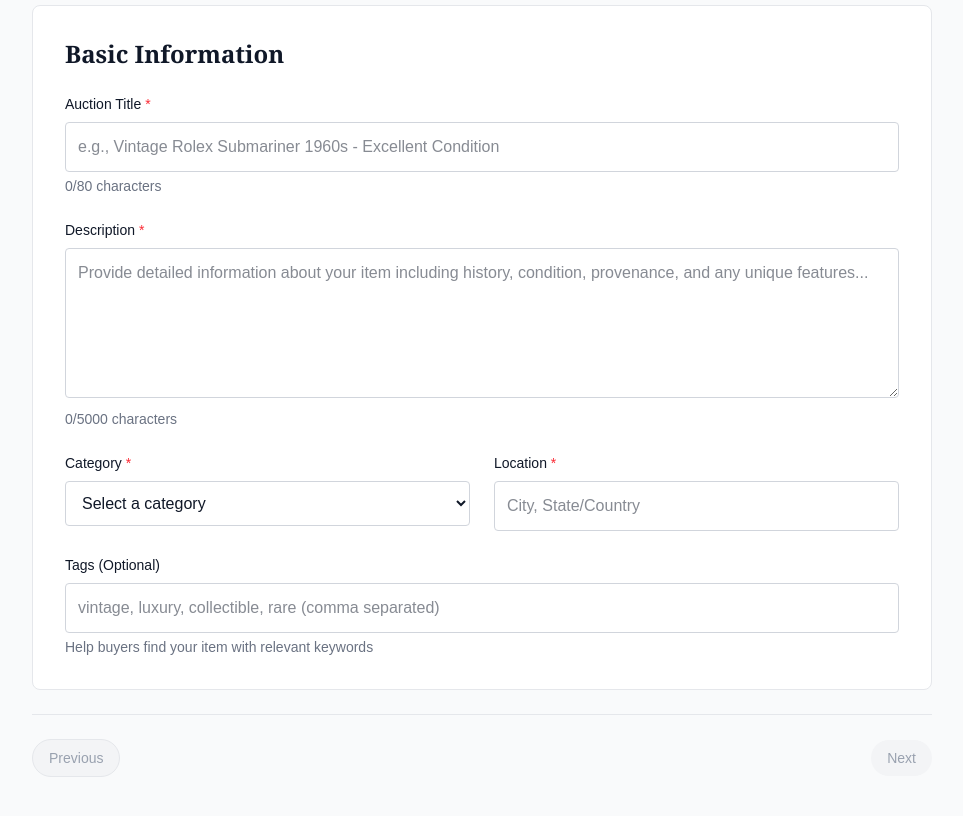
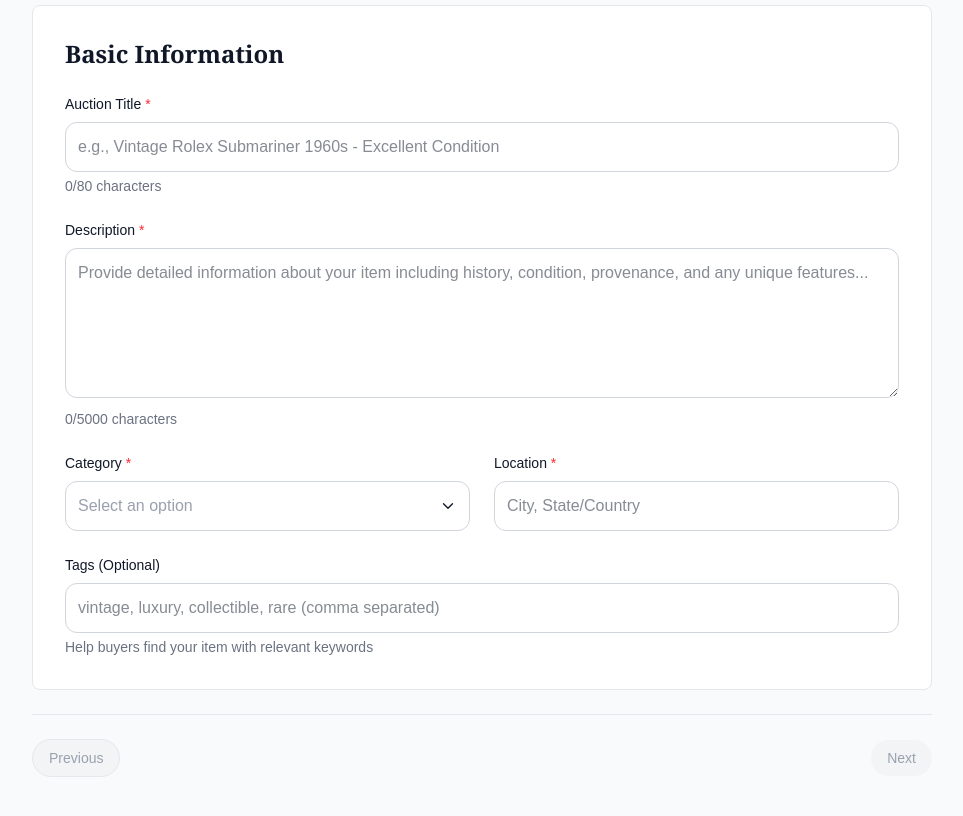
Before and after one commit to Himashmayadunna/auction-management-system, a Next.js app: page /sell in a window 1280 px wide. Shown: the part 540-1356 px from the top of the page, without its empty margins (158-1121 px from the left). Built offline with nearby package versions, Linux system fonts and the light colour scheme.

Commit message:
redesign

```diff
--- /dev/null
+++ b/src/app/components/sell/CustomSelect.jsx
@@ -0,0 +1,170 @@
+"use client";
+
+import React, { useEffect, useRef, useState } from "react";
+
+/**
+ * CustomSelect
+ * Props:
+ *  - label?: string
+ *  - options: string[]
+ *  - value?: string
+ *  - onChange?: (val: string) => void
+ *  - placeholder?: string
+ *  - className?: string
+ */
+export default function CustomSelect({
+  label,
+  options = [],
+  value = "",
+  onChange,
+  placeholder = "Select an option",
+  className = "",
+}) {
+  const [open, setOpen] = useState(false);
+  const [highlighted, setHighlighted] = useState(-1);
+
+  const containerRef = useRef(null);
+  const optionRefs = useRef([]);
+
+  useEffect(() => {
+    optionRefs.current = optionRefs.current.slice(0, options.length);
+  }, [options]);
+
+  // Close on outside click
+  useEffect(() => {
+    function handleDocDown(e) {
+      if (containerRef.current && !containerRef.current.contains(e.target)) {
+        setOpen(false);
+      }
+    }
+    document.addEventListener("mousedown", handleDocDown);
+    return () => document.removeEventListener("mousedown", handleDocDown);
+  }, []);
+
+  useEffect(() => {
+    if (open && highlighted >= 0 && optionRefs.current[highlighted]) {
+      optionRefs.current[highlighted].scrollIntoView({ block: "nearest" });
+    }
+  }, [highlighted, open]);
+
+  const openAndSetHighlight = () => {
+    const idx = options.findIndex((o) => o === value);
+    setHighlighted(idx >= 0 ? idx : 0);
+    setOpen(true);
+  };
+
+  const toggleOpen = () => {
+    if (!open) openAndSetHighlight();
+    else setOpen(false);
+  };
+
+  const handleSelect = (val) => {
+    onChange?.(val);
+    setOpen(false);
+  };
+
+  const onKeyDown = (e) => {
+    if (e.key === "ArrowDown") {
+      e.preventDefault();
+      if (!open) {
+        openAndSetHighlight();
+        return;
+      }
+      setHighlighted((p) => Math.min(options.length - 1, (p < 0 ? 0 : p + 1)));
+    } else if (e.key === "ArrowUp") {
+      e.preventDefault();
+      if (!open) {
+        openAndSetHighlight();
+        return;
+      }
+      setHighlighted((p) => (p <= 0 ? options.length - 1 : p - 1));
+    } else if (e.key === "Enter" || e.key === " ") {
+      e.preventDefault();
+      if (open && highlighted >= 0) handleSelect(options[highlighted]);
+      else openAndSetHighlight();
+    } else if (e.key === "Escape") {
+      setOpen(false);
+    } else if (e.key === "Home") {
+      e.preventDefault();
+      if (open) setHighlighted(0);
+    } else if (e.key === "End") {
+      e.preventDefault();
+      if (open) setHighlighted(options.length - 1);
+    }
+  };
+
+  return (
+    <div
+      className={`relative w-full ${className}`}
+      ref={containerRef}
+      onKeyDown={onKeyDown}
+    >
+      {label && (
+        <label className="block text-sm font-medium mb-2">
+          {label} <span className="text-red-500">*</span>
+        </label>
+      )}
+
+      <button
+        type="button"
+        aria-haspopup="listbox"
+        aria-expanded={open}
+        className="w-full p-3 border border-gray-300 rounded-xl bg-white flex items-center justify-between text-left focus:outline-none focus:ring-2 focus:ring-[#1e2b44]"
+        onClick={toggleOpen}
+      >
+        <span className={`${!value ? "text-gray-400" : ""}`}>
+          {value || placeholder}
+        </span>
+
+        <svg
+          width="18"
+          height="18"
+          viewBox="0 0 24 24"
+          fill="none"
+          aria-hidden
+          className="ml-3"
+        >
+          <path
+            d="M6 9l6 6 6-6"
+            stroke="currentColor"
+            strokeWidth="1.8"
+            strokeLinecap="round"
+            strokeLinejoin="round"
+          />
+        </svg>
+      </button>
+
+      {open && (
+        <ul
+          role="listbox"
+          tabIndex={-1}
+          className="absolute z-20 mt-1 w-full bg-white border border-gray-200 rounded-lg shadow-lg max-h-60 overflow-y-auto py-1"
+        >
+          {options.length === 0 && (
+            <li className="px-4 py-2 text-sm text-gray-500">No options</li>
+          )}
+
+          {options.map((opt, idx) => {
+            const isSelected = value === opt;
+            const isHighlighted = highlighted === idx;
+            return (
+              <li
+                id={`option-${idx}`}
+                key={opt + idx}
+                role="option"
+                aria-selected={isSelected}
+                ref={(el) => (optionRefs.current[idx] = el)}
+                onMouseEnter={() => setHighlighted(idx)}
+                onClick={() => handleSelect(opt)}
+                className={`px-4 py-2 cursor-pointer select-none text-sm hover:bg-yellow-400 hover:text-black hover:font-medium hover:rounded-md`}
+
+              >
+                {opt}
+              </li>
+            );
+          })}
+        </ul>
+      )}
+    </div>
+  );
+}
--- a/src/app/sell/page.jsx
+++ b/src/app/sell/page.jsx
@@ -2,6 +2,8 @@
 
 import { useState, useEffect } from 'react';
 import Image from 'next/image';
+import CustomSelect from '../components/sell/CustomSelect';
+
 
 export default function SellPage() {
   const [step, setStep] = useState(1);
@@ -88,6 +90,7 @@ useEffect(() => {
   };
 
   // Step 3 fee calculations
+
   const startingBid = parseFloat(formData.startingBid) || 0;
   const finalValueFee = startingBid * 0.1;
   const estimatedReceive = startingBid - finalValueFee;
@@ -146,7 +149,9 @@ useEffect(() => {
 
   return (
     <div className="min-h-screen bg-gray-50 text-gray-900 w-full flex flex-col">
+
       {/* Header */}
+
       <div className="bg-[#22304a] py-20 px-8">
         <div className="max-w-[1100px] mx-auto text-center">
           <h1 className="text-[3rem] md:text-[3rem] font-bold text-white mb-4 leading-tight" style={{ fontFamily: 'Georgia, "Times New Roman", Times, serif' }}>
@@ -160,9 +165,11 @@ useEffect(() => {
       </div>
 
       {/* Stepper */}
+
       <Stepper current={step} />
 
       {/* Page-level heading */}
+
       <div className="w-[900px] mx-auto text-center mb-6">
         <h2
           className="text-xl md:text-2xl font-semibold"
@@ -174,6 +181,7 @@ useEffect(() => {
       </div>
 
       {/* Form container */}
+
       <div className="w-[900px] mx-auto mt-8">
         <div className="bg-white p-8 border border-gray-200 rounded-lg">
           <div className="mb-6">
@@ -192,6 +200,7 @@ useEffect(() => {
           </div>
 
           {/* Step 1 */}
+
           {step === 1 && (
             <section>
               <div className="space-y-6">
@@ -199,7 +208,7 @@ useEffect(() => {
                   <label className="block text-sm font-medium mb-2">
                     Auction Title <span className="text-red-500">*</span>
                   </label>
-                  <input type="text" name="title" value={formData.title} onChange={handleChange} placeholder="e.g., Vintage Rolex Submariner 1960s - Excellent Condition" className="w-full p-3 border border-gray-300 rounded text-base focus:outline-none focus:ring-2 focus:ring-[#1e2b44]" maxLength={80} />
+                  <input type="text" name="title" value={formData.title} onChange={handleChange} placeholder="e.g., Vintage Rolex Submariner 1960s - Excellent Condition" className="w-full p-3 border border-gray-300 rounded-xl text-base focus:outline-none focus:ring-2 focus:ring-[#1e2b44]" maxLength={80} />
                   <p className="text-sm text-gray-500 mt-1">{`${formData.title.length}/80 characters`}</p>
                 </div>
 
@@ -207,37 +216,41 @@ useEffect(() => {
                   <label className="block text-sm font-medium mb-2">
                     Description <span className="text-red-500">*</span>
                   </label>
-                  <textarea name="description" value={formData.description} onChange={handleChange} placeholder="Provide detailed information about your item including history, condition, provenance, and any unique features..." className="w-full p-3 border border-gray-300 rounded text-base min-h-[150px] focus:outline-none focus:ring-2 focus:ring-[#1e2b44]" maxLength={5000} />
+                  <textarea name="description" value={formData.description} onChange={handleChange} placeholder="Provide detailed information about your item including history, condition, provenance, and any unique features..." className="w-full p-3 border border-gray-300 rounded-xl text-base min-h-[150px] focus:outline-none focus:ring-2 focus:ring-[#1e2b44]" maxLength={5000} />
                   <p className="text-sm text-gray-500 mt-1">{`${formData.description.length}/5000 characters`}</p>
                 </div>
 
                 <div className="grid grid-cols-1 md:grid-cols-2 gap-6">
                   <div>
-                    <label className="block text-sm font-medium mb-2">Category <span className="text-red-500">*</span></label>
-                    <select name="category" value={formData.category} onChange={handleChange} className="w-full p-3 border border-gray-300 rounded text-base focus:outline-none focus:ring-2 focus:ring-[#1e2b44]">
-                      <option value="">Select a category</option>
-                      <option value="Art & Antiques">Art & Antiques</option>
-                      <option value="Watches & Jewelry">Watches & Jewelry</option>
-                      <option value="Electronics">Electronics</option>
-                      <option value="Vehicles">Vehicles</option>
-                      <option value="Fashion & Accessories">Fashion & Accessories</option>
-                      <option value="Collectibles">Collectibles</option>
-                      <option value="Musical Instruments">Musical Instruments</option>
-                      <option value="Books & Literature">Books & Literature</option>
-                      <option value="Home & Decor">Home & Decor</option>
-                      <option value="Sports Memorabilia">Sports Memorabilia</option>
-                    </select>
+
+                    <CustomSelect
+                       label="Category"
+                         options={[
+                            "Art & Antiques",
+                            "Watches & Jewelry",
+                            "Electronics",
+                            "Vehicles",
+                            "Fashion & Accessories",
+                             "Collectibles",
+                             "Musical Instruments",
+                              "Books & Literature",
+                             "Home & Decor",
+                             "Sports Memorabilia",
+                            ]}
+                         value={formData.category}
+                         onChange={(val) => setFormData((p) => ({ ...p, category: val }))}
+                     />
                   </div>
 
                   <div>
                     <label className="block text-sm font-medium mb-2">Location <span className="text-red-500">*</span></label>
-                    <input type="text" name="location" value={formData.location} onChange={handleChange} placeholder="City, State/Country" className="w-full p-3 border border-gray-300 rounded text-base focus:outline-none focus:ring-2 focus:ring-[#1e2b44]" />
+                    <input type="text" name="location" value={formData.location} onChange={handleChange} placeholder="City, State/Country" className="w-full p-3 border border-gray-300 rounded-xl text-base focus:outline-none focus:ring-2 focus:ring-[#1e2b44]" />
                   </div>
                 </div>
 
                 <div>
                   <label className="block text-sm font-medium mb-2">Tags (Optional)</label>
-                  <input type="text" name="tags" value={formData.tags} onChange={handleChange} placeholder="vintage, luxury, collectible, rare (comma separated)" className="w-full p-3 border border-gray-300 rounded text-base focus:outline-none focus:ring-2 focus:ring-[#1e2b44]" />
+                  <input type="text" name="tags" value={formData.tags} onChange={handleChange} placeholder="vintage, luxury, collectible, rare (comma separated)" className="w-full p-3 border border-gray-300 rounded-xl text-base focus:outline-none focus:ring-2 focus:ring-[#1e2b44]" />
                   <p className="text-sm text-gray-500 mt-1">Help buyers find your item with relevant keywords</p>
                 </div>
               </div>
@@ -245,53 +258,26 @@ useEffect(() => {
           )}
 
           {/* Step 2 */}
+
           {step === 2 && (
             <section>
               <div className="space-y-8">
 
                 {/* Photos (TOP) */}
+
                 <div>
                   <label className="block text-sm font-medium mb-3">
                     Photos <span className="text-red-500">*</span>
                   </label>
 
-  <div className="flex flex-col gap-4">
-    {/* Upload box always visible */}
-    <label className="flex items-center justify-center w-40 h-40 rounded-lg border-2 border-dashed border-gray-300 cursor-pointer hover:border-gray-400 bg-gray-50">
-      <input
-        type="file"
-        accept="image/*"
-        multiple
-        onChange={handleImageUpload}
-        style={{ display: 'none' }}
-      />
-      <div className="text-center">
-        <svg
-          xmlns="http://www.w3.org/2000/svg"
-          className="mx-auto mb-2"
-          width="32"
-          height="24"
-          viewBox="0 0 24 24"
-          fill="none"
-          stroke="#6b7280"
-          strokeWidth="1.5"
-          strokeLinecap="round"
-          strokeLinejoin="round"
-        >
-          <path d="M23 19a2 2 0 0 1-2 2H3a2 2 0 0 1-2-2V7a2 2 0 0 1 2-2h3l2-3h8l2 3h3a2 2 0 0 1 2 2z"></path>
-          <circle cx="12" cy="13" r="4"></circle>
-        </svg>
-        <div className="text-sm text-gray-600">Upload Photos</div>
-      </div>
-    </label>
+                  <div className="flex flex-wrap gap-4">
 
-    {/* Previews */}
-    {images.length > 0 && (
-      <div className="flex flex-wrap gap-3">
+                    {/* Uploaded images */}
+
                     {images.map((src, i) => (
                       <div
                         key={i}
-            className="relative w-28 h-28 rounded-md overflow-hidden border border-gray-200"
+                        className="relative w-32 h-32 rounded-md overflow-hidden border border-gray-200 bg-gray-50 flex items-center justify-center"
                       >
                         <img
                           src={src}
@@ -299,40 +285,74 @@ useEffect(() => {
                           className="object-cover w-full h-full"
                         />
                         <button
+                          type="button"
                           onClick={() => removeImage(i)}
-              className="absolute top-1 right-1 bg-white border border-gray-300 rounded-full w-6 h-6 flex items-center justify-center text-gray-600 shadow-sm hover:bg-gray-100"
+                          className="absolute top-1 right-1 bg-red-500 text-white w-5 h-5 rounded-full flex items-center justify-center shadow hover:bg-red-600"
                         >
-              ×
+                          ✕
                         </button>
                       </div>
                     ))}
+
+                    {/* Upload box (always visible until 10 images) */}
+
+                    {images.length < 10 && (
+                      <label className="w-32 h-32 flex flex-col items-center justify-center border-2 border-dashed border-gray-300 rounded-md cursor-pointer hover:border-gray-400 bg-gray-50">
+                        <input
+                          type="file"
+                          accept="image/*"
+                          multiple
+                          onChange={handleImageUpload}
+                          className="hidden"
+                        />
+                        <svg
+                          xmlns="http://www.w3.org/2000/svg"
+                          className="mb-2"
+                          width="28"
+                          height="28"
+                          viewBox="0 0 24 24"
+                          fill="none"
+                         stroke="#6b7280"
+                         strokeWidth="2"
+                         strokeLinecap="round"
+                         strokeLinejoin="round"
+                        >
+                          <path d="M12 5v14M5 12h14" />
+                        </svg>
+                        <span className="text-sm text-gray-600">Add Photo</span>
+                      </label>
+                    )}
                   </div>
-    )}
 
                   {/* Helper text */}
-    <p className="text-sm text-gray-500">
-      Upload up to 10 high-quality images. First image will be your main photo.
+
+                  <p className="text-sm text-gray-500 mt-2">
+                    Upload up to 10 high-quality images. First image will be the main photo.
                   </p>
-  </div>
                 </div>
 
 
+
                 {/* Condition (MIDDLE) */}
+
                 <div>
-                  <label className="block text-sm font-medium mb-2">
-                    Condition <span className="text-red-500">*</span>
-                  </label>
-                  <select value={condition} onChange={(e) => setCondition(e.target.value)} className="w-full p-3 border border-gray-300 rounded-xl text-base focus:outline-none focus:ring-2 focus:ring-[#1e2b44]">
-                    <option value="Mint - Perfect condition">Mint - Perfect condition</option>
-                    <option value="Excellent - Minor wear">Excellent - Minor wear</option>
-                    <option value="Very Good - Light wear">Very Good - Light wear</option>
-                    <option value="Good - Visible wear">Good - Visible wear</option>
-                    <option value="Fair - Heavy wear">Fair - Heavy wear</option>
-                    <option value="Poor - Significant damage">Poor - Significant damage</option>
-                  </select>
+                  <CustomSelect
+                    label="Condition"
+                    options={[
+                      "Mint - Perfect condition",
+                      "Excellent - Minor wear",
+                      "Very Good - Light wear",
+                      "Good - Visible wear",
+                      "Fair - Heavy wear",
+                      "Poor - Significant damage",
+                    ]}
+                    value={condition}
+                    onChange={setCondition}
+                  />
                 </div>
 
                 {/* Special Features (BOTTOM) */}
+
                 <div>
                   <label className="block text-sm font-medium mb-3">Special Features</label>
 
@@ -374,10 +394,13 @@ useEffect(() => {
           )}
 
           {/* Step 3 with calculations */}
+
           {step === 3 && (
             <section>
               <div className="space-y-8">
+
                 {/* Starting Bid + Reserve Price */}
+
                 <div className="grid grid-cols-1 md:grid-cols-2 gap-6">
                   <div>
                     <label className="block text-sm font-medium mb-2">
@@ -391,7 +414,7 @@ useEffect(() => {
                         value={formData.startingBid}
                         onChange={handleChange}
                         placeholder="1000"
-                        className="w-full pl-7 p-3 border border-gray-300 rounded focus:outline-none focus:ring-2 focus:ring-[#1e2b44]"
+                        className="w-full pl-7 p-3 border border-gray-300 rounded-xl focus:outline-none focus:ring-2 focus:ring-[#1e2b44]"
                       />
                     </div>
                   </div>
@@ -408,7 +431,7 @@ useEffect(() => {
                         value={formData.reservePrice}
                         onChange={handleChange}
                         placeholder="5000"
-                        className="w-full pl-7 p-3 border border-gray-300 rounded focus:outline-none focus:ring-2 focus:ring-[#1e2b44]"
+                        className="w-full pl-7 p-3 border border-gray-300 rounded-xl focus:outline-none focus:ring-2 focus:ring-[#1e2b44]"
                       />
                     </div>
                     <p className="text-sm text-gray-500 mt-1">
@@ -418,26 +441,32 @@ useEffect(() => {
                 </div>
 
                 {/* Auction Duration */}
+
                 <div>
-                  <label className="block text-sm font-medium mb-2">
-                    Auction Duration <span className="text-red-500">*</span>
-                  </label>
-                  <select
-                    name="duration"
-                    value={formData.duration}
-                    onChange={handleChange}
-                    className="w-full p-3 border border-gray-300 rounded focus:outline-none focus:ring-2 focus:ring-[#1e2b44]"
-                  >
-
-                    <option value="1">1 Day</option>
-                    <option value="3">3 Days</option>
-                    <option value="5">5 Days</option>
-                    <option value="7">7 Days (Recommended)</option>
-                    <option value="10">10 Days</option>
-                  </select>
+          <CustomSelect
+            label="Auction Duration"
+            options={[
+              "1 Day",
+              "3 Days",
+              "5 Days",
+              "7 Days (Recommended)",
+              "10 Days",
+            ]}
+            value={
+              formData.duration
+                ? `${formData.duration} ${formData.duration === "1" ? "Day" : "Days"}`
+                : ""
+            }
+            onChange={(val) => {
+              // Extract number from string like "7 Days (Recommended)"
+              const number = val.split(" ")[0];
+              setFormData((p) => ({ ...p, duration: number }));
+            }}
+          />
         </div>
 
                 {/* Shipping */}
+
                 <div>
                   <label className="block text-sm font-medium mb-2">
                     Shipping Cost
@@ -450,7 +479,7 @@ useEffect(() => {
                       value={formData.shipping}
                       onChange={handleChange}
                       placeholder="0 for free shipping"
-                      className="w-full pl-7 p-3 border border-gray-300 rounded focus:outline-none focus:ring-2 focus:ring-[#1e2b44]"
+                      className="w-full pl-7 p-3 border border-gray-300 rounded-xl focus:outline-none focus:ring-2 focus:ring-[#1e2b44]"
                     />
                   </div>
                   <p className="text-sm text-gray-500 mt-1">
@@ -459,6 +488,7 @@ useEffect(() => {
                 </div>
 
                 {/* Fee Breakdown */}
+
                 <div className="bg-gray-50 border border-gray-200 rounded-lg p-4">
                   <h4 className="font-medium mb-2">Fee Breakdown</h4>
                   <div className="flex justify-between text-sm mb-1">
@@ -480,12 +510,16 @@ useEffect(() => {
 
 
           {/* Step 4 */}
+
         {step === 4 && (
           <section>
             {/* Auction Review Card */}
+
             <div className="bg-gray-100 border-gray-600 rounded-lg p-6 flex gap-6">
+
               {/* Item Image */}
-      <div className="w-40 h-40 flex-shrink-0 border rounded-md overflow-hidden bg-gray-50 flex items-center justify-center">
+
+              <div className="w-40 h-40 flex-shrink-0 border rounded-lg overflow-hidden bg-gray-50 flex items-center justify-center">
                 {images.length > 0 ? (
                   <img
                     src={images[0]}
@@ -498,6 +532,7 @@ useEffect(() => {
               </div>
 
       {/* Auction Details */}
+
       <div className="flex-1 flex flex-col justify-between">
         <div>
           <span className="px-3 py-1 bg-[#22304a] rounded-full text-sm font-medium text-gray-50">
@@ -530,6 +565,7 @@ useEffect(() => {
     </div>
 
     {/* Before Publish Note */}
+
     <div className="mt-6 bg-yellow-50 border border-yellow-200 p-4 rounded-md text-sm text-yellow-800">
       <h4 className="font-semibold mb-2">Before You Publish</h4>
       <ul className="list-disc list-inside space-y-1">
@@ -544,6 +580,7 @@ useEffect(() => {
         </div>
 
         {/* Buttons */}
+
         <div className="mt-6 w-full">
           <div className="w-[900px] mx-auto border-t border-gray-200 mb-6" />
           <div className="w-[900px] mx-auto flex items-center justify-between">
```
Lines whose indentation alone changed are shown as unchanged.
